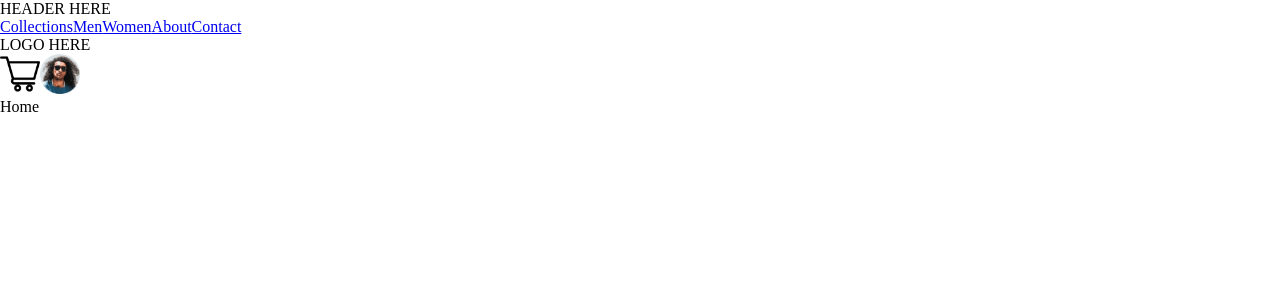
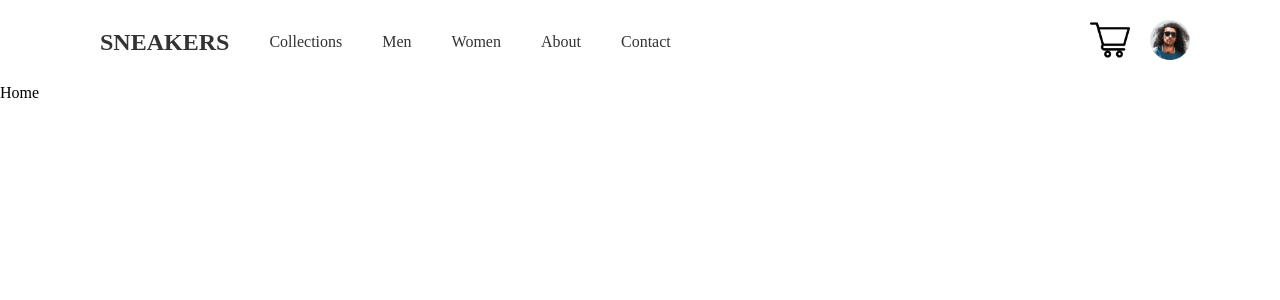
Before and after one commit to vTanchev/Product-page, a React (Create React App) app: page / in a window 1280 px wide. Shown: the top 300 px of the page. Built offline with nearby package versions, Linux system fonts and the light colour scheme.

Commit message:
header is completed.

```diff
--- /dev/null
+++ b/src/components/header/components/cart/cart.css
@@ -0,0 +1,14 @@
+.cart {
+  width: 100%;
+  display: flex;
+  flex-direction: row;
+  justify-content: flex-end;
+}
+
+.img-cart {
+  margin: 0 10px;
+}
+
+.login-panel {
+  margin: 0 10px;
+}
--- a/src/components/header/components/cart/cart.js
+++ b/src/components/header/components/cart/cart.js
@@ -1,6 +1,8 @@
 import React from "react";
 
-import avatar from "./cart-images/image-avatar.png";
+import "./cart.css";
+
+import LoginPanel from "./loginPanel";
 import shoppingCart from "./cart-images/shopping-cart.png";
 
 const Cart = () => {
@@ -9,8 +11,9 @@ const Cart = () => {
   };
 
   return (
-    <div>
+    <div class="cart">
       <img
+        class="img-cart"
         src={shoppingCart}
         alt="Shopping cart"
         onClick={handleCart}
@@ -18,7 +21,7 @@ const Cart = () => {
         width={40}
         style={{ cursor: "pointer" }}
       />
-      <img src={avatar} alt="Avatar Logo" height={40} width={40} />
+      <LoginPanel />
     </div>
   );
 };
--- a/src/components/header/components/cart/loginPanel.js
+++ b/src/components/header/components/cart/loginPanel.js
@@ -1,7 +1,13 @@
 import React from "react";
 
+import avatar from "./cart-images/image-avatar.png";
+
 const LoginPanel = () => {
-  return <div>Avatar logo</div>;
+  return (
+    <div class="login-panel">
+      <img src={avatar} alt="Avatar Logo" height={40} width={40} />
+    </div>
+  );
 };
 
 export default LoginPanel;
--- /dev/null
+++ b/src/components/header/components/navigation/logo.css
@@ -0,0 +1,8 @@
+.logo {
+  margin: 0 20px;
+}
+
+.logo a {
+  text-decoration: none;
+  color: #333;
+}
--- a/src/components/header/components/navigation/logo.js
+++ b/src/components/header/components/navigation/logo.js
@@ -1,7 +1,16 @@
 import React from "react";
 
+import "./logo.css";
+
 const Logo = () => {
-  return <div>LOGO HERE</div>;
+  return (
+    <div class="logo">
+      <a href="/">
+        {" "}
+        <h2>SNEAKERS</h2>
+      </a>
+    </div>
+  );
 };
 
 export default Logo;
--- /dev/null
+++ b/src/components/header/components/navigation/nav.css
@@ -0,0 +1,19 @@
+.nav {
+  display: flex;
+  flex-direction: row;
+  align-content: space-between;
+  align-items: center;
+}
+
+nav {
+  display: flex;
+  flex-direction: row;
+  justify-content: space-between;
+  align-items: center;
+}
+
+nav a {
+  text-decoration: none;
+  color: #333;
+  margin: 0 20px;
+}
--- a/src/components/header/components/navigation/navbar.js
+++ b/src/components/header/components/navigation/navbar.js
@@ -1,5 +1,8 @@
 import React from "react";
 import { Link } from "react-router-dom";
+
+import "./nav.css";
+import Logo from "../navigation/Logo";
 
 const Navbar = () => {
   const pathArray = [
@@ -11,6 +14,8 @@ const Navbar = () => {
     ,
   ];
   return (
+    <div class="nav">
+      <Logo />
       <nav>
         {pathArray.map((link) => (
           <Link to={link.pathName} key={link.displayName}>
@@ -18,6 +23,7 @@ const Navbar = () => {
           </Link>
         ))}
       </nav>
+    </div>
   );
 };
 export default Navbar;
--- /dev/null
+++ b/src/components/header/header.css
@@ -0,0 +1,7 @@
+.header {
+  position: relative;
+  top: 0;
+  display: flex;
+  width: 100%;
+  padding: 20px 80px;
+}
--- a/src/components/header/header.js
+++ b/src/components/header/header.js
@@ -1,15 +1,14 @@
 import React from "react";
 
 import Navbar from "./components/navigation/navbar";
-import Logo from "./components/navigation/logo";
+import "./header.css";
+
 import Cart from "./components/cart/cart";
 
 const Header = () => {
   return (
-    <div>
-      HEADER HERE
+    <div class="header">
       <Navbar />
-      <Logo />
       <Cart />
     </div>
   );
```
Lines whose indentation alone changed are shown as unchanged.
